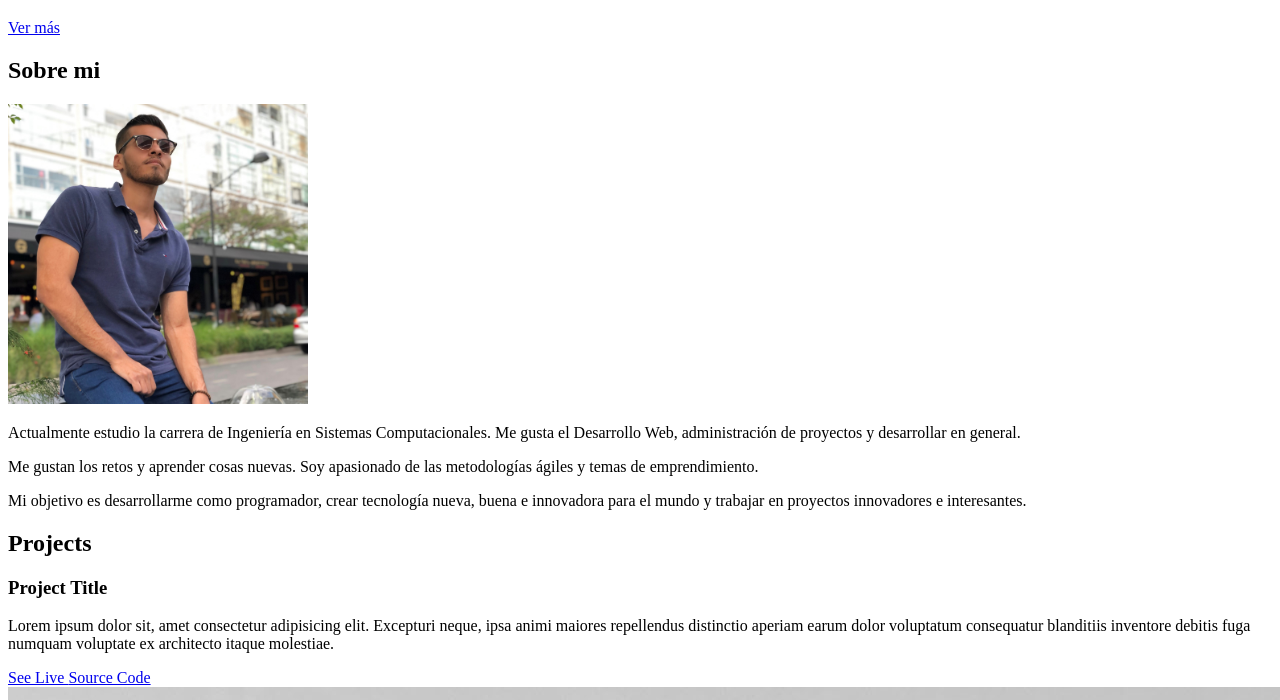
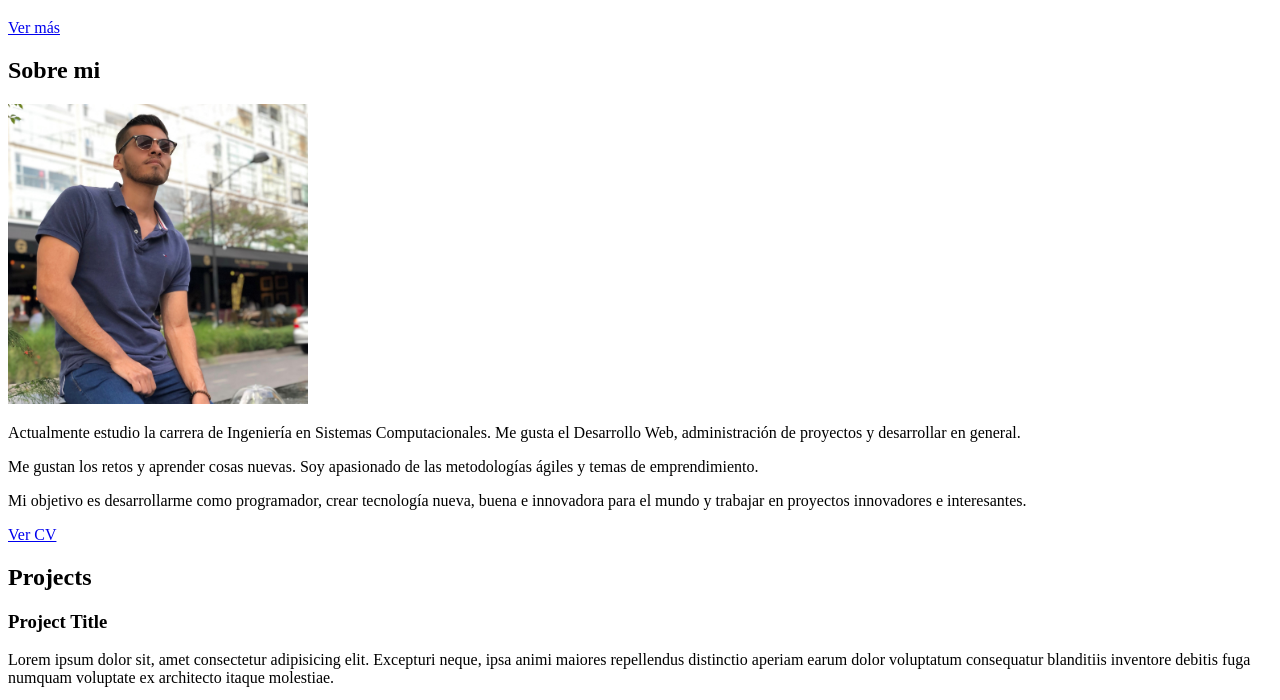
Before and after one commit to Cdca12/Portafolio, a website: page src/template.html in a window 1280 px wide. Shown: the part 98-798 px from the top of the page. Drawn offline with nearby package versions, Linux system fonts and the light colour scheme.

Commit message:
Added Download CV

```diff
--- a/src/template.html
+++ b/src/template.html
@@ -84,10 +84,11 @@
               innovadora para el mundo y trabajar en proyectos innovadores e interesantes.
             </p>
             <span class="d-flex mt-3">
-              <!-- TODO: Añadir botón para descargar el CV
-              <a target="_blank" class="cta-btn cta-btn--resume" href="#!">
+              <!-- TODO: Open in a new windows -->
+              <!-- https://es.stackoverflow.com/questions/220435/link-html-descarga-pdf-c%C3%B3mo-hacerlo-a-una-nueva-ventana -->
+              <a class="cta-btn cta-btn--resume" href="https://drive.google.com/uc?id=10KBwIETa4Qmr-zKDpUFXwcQU0pVUOSia&export=download">
                 Ver CV
-              </a> -->
+              </a>
             </span>
           </div>
         </div>
```
Also changed, not shown: 1 other file.
